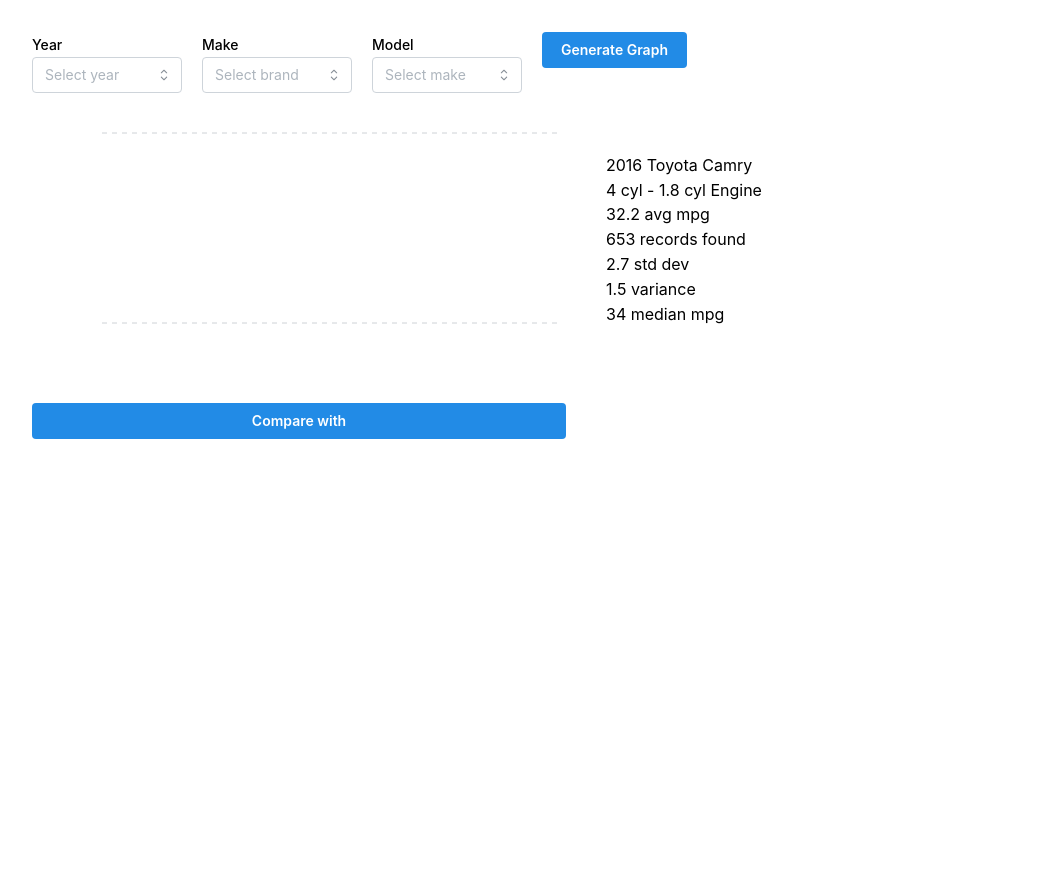
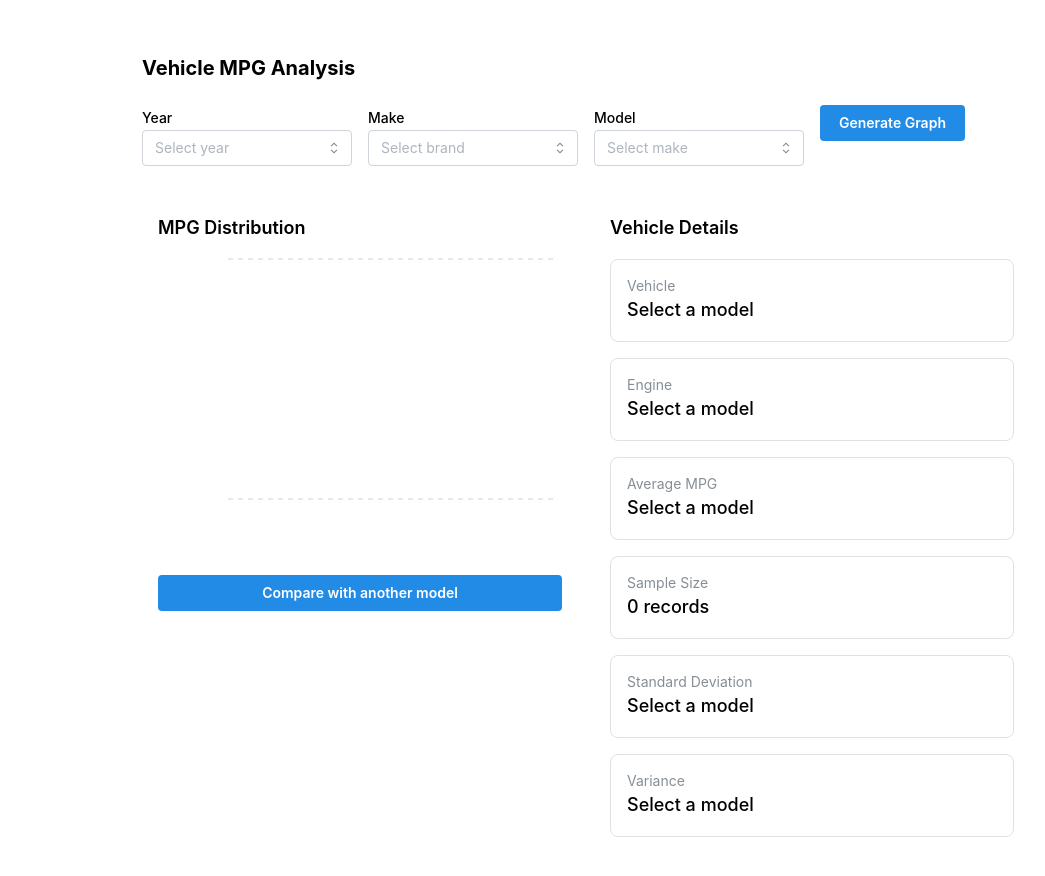
Before and after one commit to Jwaffled/hackutd24, a React (Vite) app in the folder frontend/Fuellytics/: page /models in a window 1280 px wide. Shown: the top 876 px of the page, without its empty margins (54-1099 px from the left). Before the commit the page ends 800 px from the top, so only its background shows below. Built offline with nearby package versions, Linux system fonts and the light colour scheme; no server answers.

Commit message:
Update model UI

```diff
--- a/frontend/Fuellytics/src/components/pages/ModelPage.tsx
+++ b/frontend/Fuellytics/src/components/pages/ModelPage.tsx
@@ -1,7 +1,8 @@
 import React, { useEffect, useState } from 'react';
 import { ScatterChart } from '@mantine/charts';
-import { Paper, Container, Select, Space, Text, Button } from '@mantine/core';
+import { Paper, Container, Select, Space, Text, Button, Card, Grid } from '@mantine/core';
 import { fetchEntries, fetchEntriesByYear, fetchMakes, fetchModels, fetchYears, IEntriesResponse } from '../../utils';
+import { LineChart, ResponsiveContainer } from 'recharts';
 
 // Data for the scatter plot
 interface GraphData {
@@ -32,6 +33,9 @@
   const [modelData, setModelData] = useState<Array<{ value: string, label: string }> | null>(null);
   const [modelValue, setModelValue] = useState<string | null>('');
   const [graphData, setGraphData] = useState<Array<GraphData>| null>(null);
+  const [generatedVehicleData, setGeneratedVehicleData] = useState<IEntriesResponse | null>(null);
+  const [averageMpg, setAverageMpg] = useState<number>(0);
+  const [stdDevMpg, setStdDevMpg] = useState<number>(0);
 
 
   useEffect(() => {
@@ -55,9 +59,16 @@
       return;
     }
     const entryData = await fetchEntriesByYear(yearValue, makeValue, modelValue);
+    setGeneratedVehicleData(entryData);
     const total = entryData.data?.length;
+    if (total == 0) {
+      return;
+    }
     const average = entryData.data?.reduce((accumulator, entry) => accumulator + parseFloat(entry.mpg.toString()), 0) / total;
+    setAverageMpg(average);
     const stdDev = Math.sqrt(entryData.data?.map(x => Math.pow(parseFloat(x.mpg.toString()) - average, 2)).reduce((a, b) => a + b, 0) / total);
+    console.log(stdDev);
+    setStdDevMpg(stdDev);
     const formatted = entryData.data?.map((entry, index) => {
       const pdf = calculateProbabilityDensity(entry.mpg, average, stdDev);
       const probability = pdf * 100;
@@ -89,66 +100,98 @@
     fetchData();
   }, [makeValue, yearValue]);
 
+  const StatItem = ({ label, value }: { label: string; value: string }) => (
+    <Paper p="md" radius="md" withBorder>
+      <Text size="sm" c="dimmed">{label}</Text>
+      <Text fw={500} size="lg">{value}</Text>
+    </Paper>
+  );
+
   return (
-    <Container size="lg" py="xl">
-      <div style={{ display: 'flex', gap: '20px', marginBottom: '40px' }}>
+    <Container w="100%" py="xl">
+      <Card p="lg">
+        <Text size="xl" fw={700} mb="lg">Vehicle MPG Analysis</Text>
+        <Grid mb="xl">
+          <Grid.Col span={{ base: 12, md: 3}}>
             <Select
               searchable
               label="Year"
               onChange={setYearValue}
               data={yearData ?? []}
               placeholder="Select year"
-          style={{ width: '150px' }}
             />
+          </Grid.Col>
+          <Grid.Col span={{ base: 12, md: 3}}>
             <Select
               searchable
               label="Make"
-          onChange={setMakeValue}
+              onChange={(value, options) => { setMakeValue(value); setModelValue(""); }}
               data={makeData ?? []}
               placeholder="Select brand"
-          style={{ width: '150px' }}
             />
+          </Grid.Col>
+          <Grid.Col span={{ base: 12, md: 3}}>
             <Select
               searchable
               label="Model"
               onChange={(value, options) => setModelValue(options.value)}
               data={modelData ?? []}
               placeholder="Select make"
-          style={{ width: '150px' }}
             />
+          </Grid.Col>
+          <Grid.Col span={{ base: 12, md: 3}}>
             <Button onClick={generateGraph}>
               Generate Graph
             </Button>
-      </div>
+          </Grid.Col>
+        </Grid>
 
-      {/* Layout for the chart and text */}
-      <div style={{ display: 'flex', alignItems: 'flex-start', gap: '40px' }}>
-        {/* Scatter Plot */}
-        <div style={{ flex: 1 }}>
+        <Grid>
+          <Grid.Col span={{ base: 12, md: 6}}>
+            <Card>
+              <Text size="lg" fw={600} mb="md">MPG Distribution</Text>
+              <div style={{ height: 300 }}>
                 <ScatterChart
-            h={250}  // Smaller height for the graph
+                  h="100%"  // Smaller height for the graph
                   data={graphData ?? [{name: "", data: [], color: ""}]}
                   dataKey={{ y: 'probability', x: 'mpg' }}
                   xAxisLabel="MPG"
                   yAxisLabel="Percentage"
                 />
-          {/* "Compare with" Button */}
-          <Button style={{ marginTop: '20px' }} fullWidth>
-            Compare with
+              </div>
+              <Button fullWidth mt="md">
+                Compare with another model
               </Button>
-        </div>
+            </Card>
+          </Grid.Col>
 
-        {/* 7 Lines of Text */}
-        <div style={{ flex: 1, paddingTop: '20px' }}>
-          <Text>2016 Toyota Camry</Text>
-          <Text>4 cyl - 1.8 cyl Engine</Text>
-          <Text>32.2 avg mpg</Text>
-          <Text>653 records found</Text>
-          <Text>2.7 std dev</Text>
-          <Text>1.5 variance</Text>
-          <Text>34 median mpg</Text>
-        </div>
-      </div>
+          <Grid.Col span={{ base: 12, md: 6}}>
+            <Card>
+              <Text size="lg" fw={600} mb="md">Vehicle Details</Text>
+              <Grid>
+                <Grid.Col span={12}>
+                  <StatItem label="Vehicle" value={generatedVehicleData?.year ? `${generatedVehicleData?.year} ${generatedVehicleData?.make} ${generatedVehicleData?.model}` : "Select a model"} />
+                </Grid.Col>
+                <Grid.Col span={12}>
+                  <StatItem label="Engine" value={generatedVehicleData?.cylinders ? `${generatedVehicleData?.cylinders} cyl ${generatedVehicleData?.displacement} L` : "Select a model"} />
+                </Grid.Col>
+                <Grid.Col span={12}>
+                  <StatItem label="Average MPG" value={averageMpg !== 0 ? `${averageMpg.toFixed(2)} Miles per Gallon` : "Select a model"} />
+                </Grid.Col>
+                <Grid.Col span={12}>
+                  <StatItem label="Sample Size" value={`${generatedVehicleData?.recordsReturned ?? 0} records`} />
+                </Grid.Col>
+                <Grid.Col span={12}>
+                  <StatItem label="Standard Deviation" value={stdDevMpg !== 0 || generatedVehicleData?.recordsReturned == 1 ? `${stdDevMpg.toFixed(2)} Miles per Gallon` : "Select a model"} />
+                </Grid.Col>
+                <Grid.Col span={12}>
+                  <StatItem label="Variance" value={stdDevMpg !== 0 || generatedVehicleData?.recordsReturned == 1 ? `${Math.pow(stdDevMpg, 2).toFixed(2)} Miles^2 per Gallon^2` : "Select a model"} />
+                </Grid.Col>
+              </Grid>
+            </Card>
+          </Grid.Col>
+        </Grid>
+      </Card>
     </Container>
   );
 }
```
Lines whose indentation alone changed are shown as unchanged.
